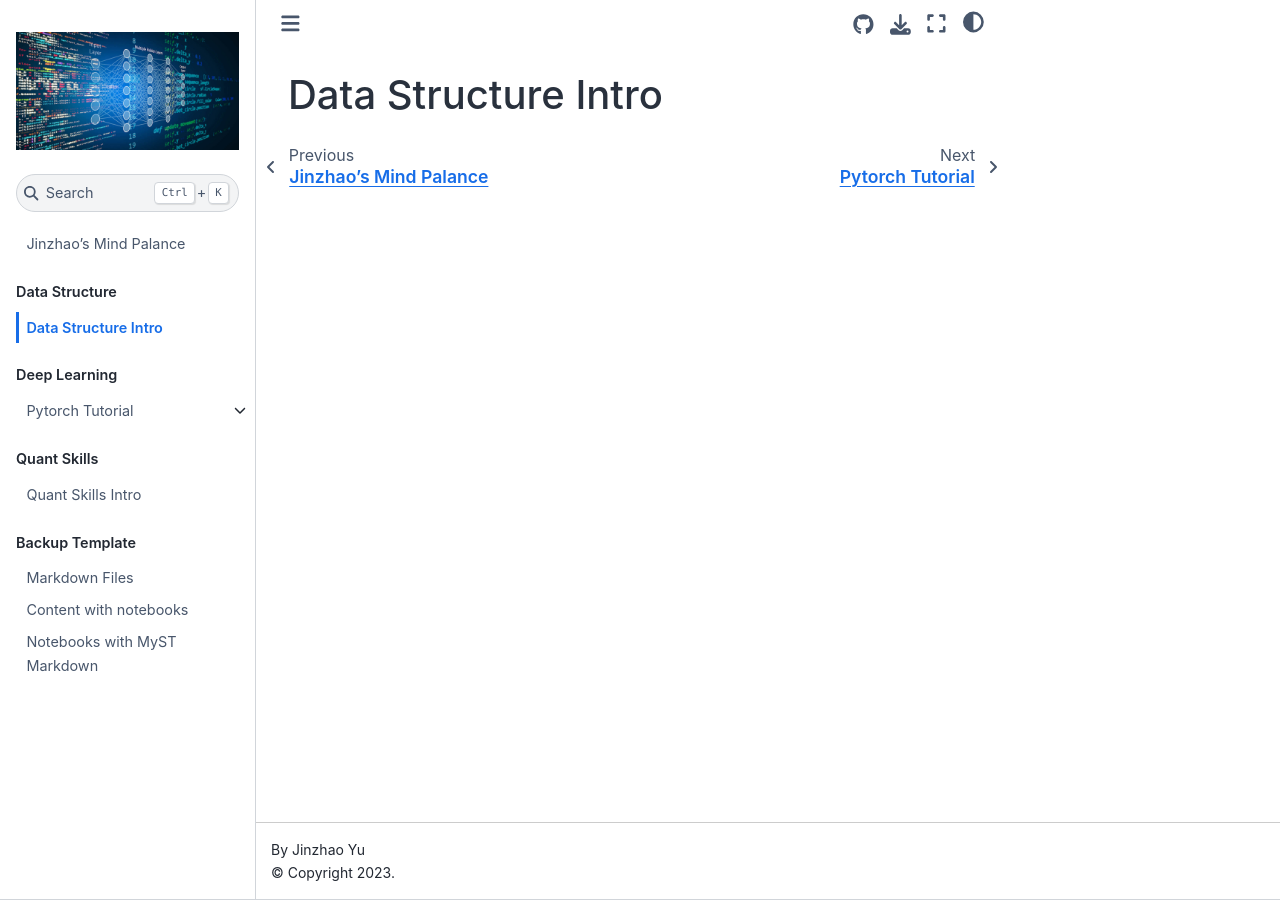
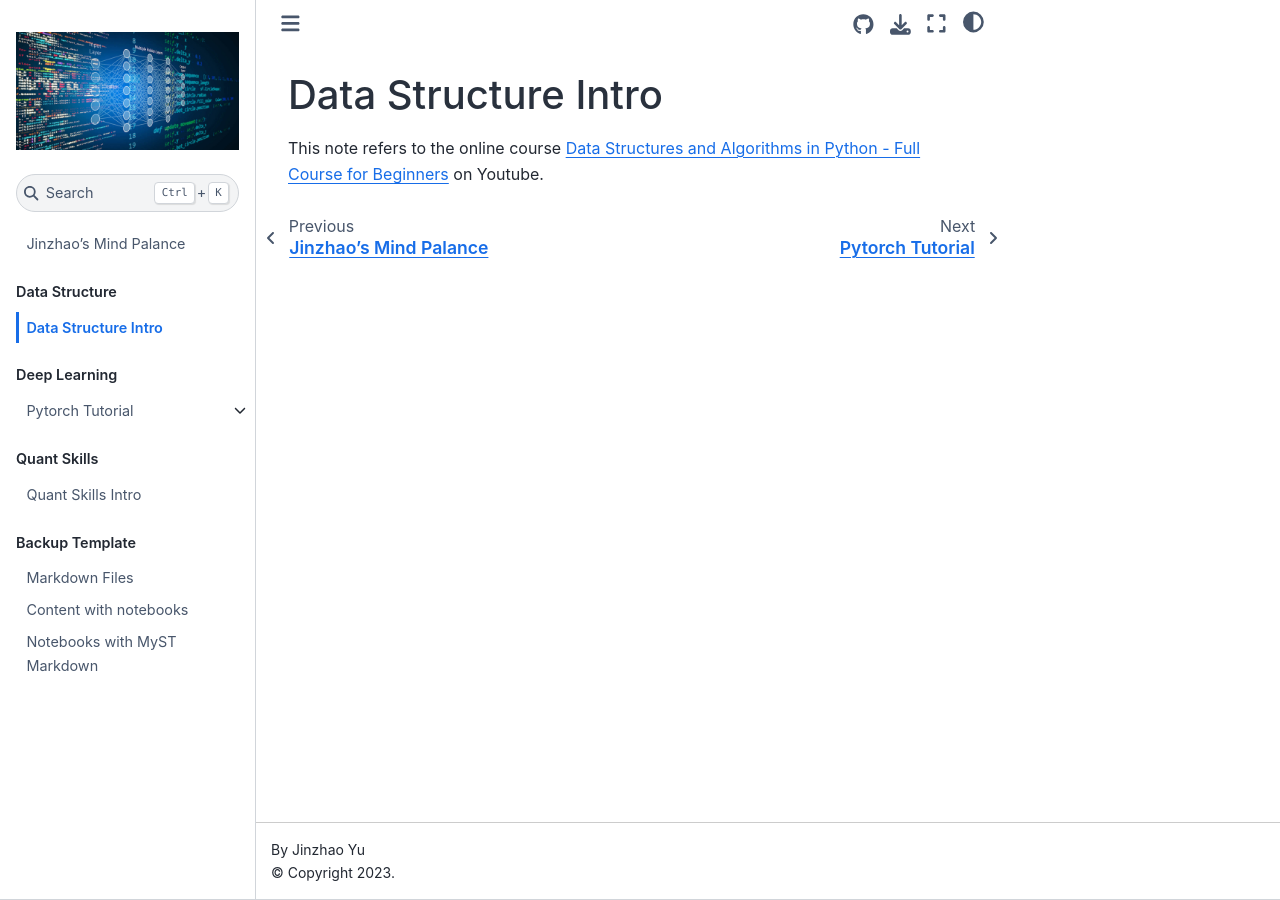
Before and after one commit to Jinzhao-Yu/Learning-Notes, a Jupyter Book: the page built from book/Data_structure/README.md, in a window 1280 px wide. Built offline with Jupyter Book 1.0.4 settings and Sphinx 7.4.7 and the Sphinx Book theme 1.1.4, drawn with Linux system fonts in a browser that asks for light colours.

Commit message:
Update README.md

```diff
--- a/book/Data_structure/README.md
+++ b/book/Data_structure/README.md
@@ -1 +1,2 @@
 # Data Structure Intro
+This note refers to the online course [Data Structures and Algorithms in Python - Full Course for Beginners](https://www.youtube.com/watch?v=pkYVOmU3MgA) on Youtube.
```
